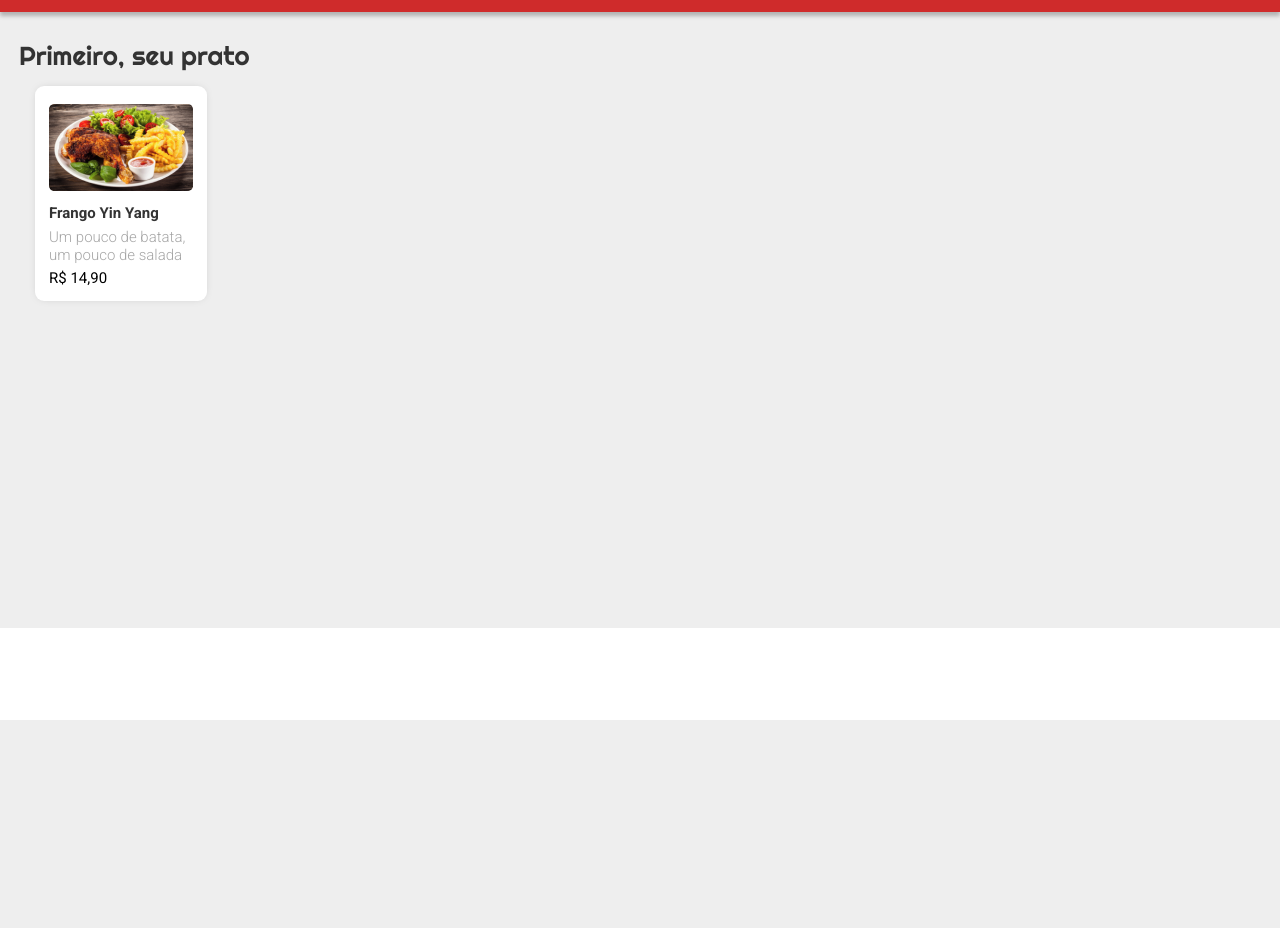
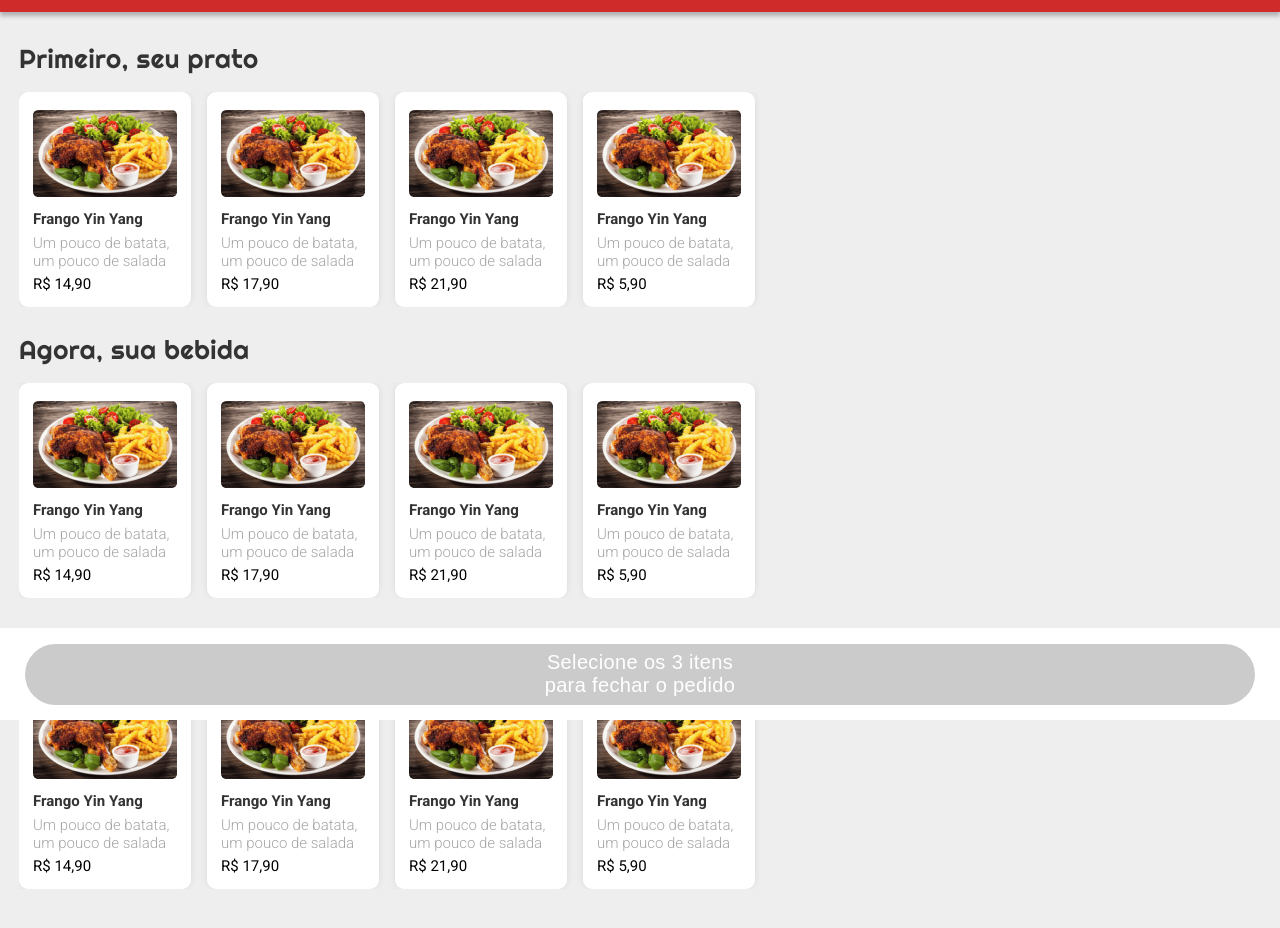
Before and after one commit to lucasfranchini/foodcamp, a plain HTML site: page Index.html in a window 1280 px wide. Shown: the part 80-1008 px from the top of the page. Before the commit the page ends 800 px from the top, so only its background shows below. Drawn offline with Linux system fonts and the light colour scheme.

Commit message:
finalização do layout, adição de produtos e botão de fechamento

```diff
--- a/Index.html
+++ b/Index.html
@@ -17,7 +17,7 @@
     </div>
     <div class="pedidos">
         <div class="principal">
-            <p>Primeiro, seu prato</p>
+            <p class="titulo">Primeiro, seu prato</p>
             <div class="itens">
                 <div class="item">
                     <img src="imagens/frango_yin_yang 1.png" alt="">
@@ -25,11 +25,87 @@
                     <p class="extras">Um pouco de batata,<br>um pouco de salada</p>
                     <p>R$ 14,90</p>
                 </div>
+                <div class="item">
+                    <img src="imagens/frango_yin_yang 1.png" alt="">
+                    <p><strong>Frango Yin Yang</strong></p>
+                    <p class="extras">Um pouco de batata,<br>um pouco de salada</p>
+                    <p>R$ 17,90</p>
+                </div>
+                <div class="item">
+                    <img src="imagens/frango_yin_yang 1.png" alt="">
+                    <p><strong>Frango Yin Yang</strong></p>
+                    <p class="extras">Um pouco de batata,<br>um pouco de salada</p>
+                    <p>R$ 21,90</p>
+                </div>
+                <div class="item">
+                    <img src="imagens/frango_yin_yang 1.png" alt="">
+                    <p><strong>Frango Yin Yang</strong></p>
+                    <p class="extras">Um pouco de batata,<br>um pouco de salada</p>
+                    <p>R$ 5,90</p>
+                </div>
             </div>
         </div>
-        <div class="bebida"></div>
-        <div class="sobremesa"></div>
+        <div class="bebida">
+            <p class="titulo">Agora, sua bebida</p>
+            <div class="itens">
+                <div class="item">
+                    <img src="imagens/frango_yin_yang 1.png" alt="">
+                    <p><strong>Frango Yin Yang</strong></p>
+                    <p class="extras">Um pouco de batata,<br>um pouco de salada</p>
+                    <p>R$ 14,90</p>
+                </div>
+                <div class="item">
+                    <img src="imagens/frango_yin_yang 1.png" alt="">
+                    <p><strong>Frango Yin Yang</strong></p>
+                    <p class="extras">Um pouco de batata,<br>um pouco de salada</p>
+                    <p>R$ 17,90</p>
+                </div>
+                <div class="item">
+                    <img src="imagens/frango_yin_yang 1.png" alt="">
+                    <p><strong>Frango Yin Yang</strong></p>
+                    <p class="extras">Um pouco de batata,<br>um pouco de salada</p>
+                    <p>R$ 21,90</p>
+                </div>
+                <div class="item">
+                    <img src="imagens/frango_yin_yang 1.png" alt="">
+                    <p><strong>Frango Yin Yang</strong></p>
+                    <p class="extras">Um pouco de batata,<br>um pouco de salada</p>
+                    <p>R$ 5,90</p>
+                </div>
+        </div>
     </div>
-    <div class="final"></div>
+    <div class="sobremesa">
+        <p class="titulo">Por fim, sua sobremesa</p>
+        <div class="itens">
+            <div class="item">
+                <img src="imagens/frango_yin_yang 1.png" alt="">
+                <p><strong>Frango Yin Yang</strong></p>
+                <p class="extras">Um pouco de batata,<br>um pouco de salada</p>
+                <p>R$ 14,90</p>
+            </div>
+            <div class="item">
+                <img src="imagens/frango_yin_yang 1.png" alt="">
+                <p><strong>Frango Yin Yang</strong></p>
+                <p class="extras">Um pouco de batata,<br>um pouco de salada</p>
+                <p>R$ 17,90</p>
+            </div>
+            <div class="item">
+                <img src="imagens/frango_yin_yang 1.png" alt="">
+                <p><strong>Frango Yin Yang</strong></p>
+                <p class="extras">Um pouco de batata,<br>um pouco de salada</p>
+                <p>R$ 21,90</p>
+            </div>
+            <div class="item">
+                <img src="imagens/frango_yin_yang 1.png" alt="">
+                <p><strong>Frango Yin Yang</strong></p>
+                <p class="extras">Um pouco de batata,<br>um pouco de salada</p>
+                <p>R$ 5,90</p>
+            </div>
+    </div>
+    </div>
+    <div class="final">
+        <button>Selecione os 3 itens <br>
+            para fechar o pedido</button>
+    </div>
 </body>
 </html>
--- a/estilos/estilos.css
+++ b/estilos/estilos.css
@@ -22,23 +22,34 @@
 }
 .principal{
     margin-top: 123px;
+    line-height: 32px;
     font-size: 26px;
     font-family: 'Righteous', cursive;
     color: #333;
 
 }
+.titulo{
+    letter-spacing: 0.018em;
+}
 .itens{
     margin-top: 17px;
     width: 100%;
+    display: flex;
+    overflow: scroll;
+    -ms-overflow-style: none;  /* Internet Explorer 10+ */
+    scrollbar-width: none;  /* Firefox */
+}
+.itens::-webkit-scrollbar {
+    display: none;
 }
 .item{
     width: 172px;
-    margin-left: 16px;
     background-color: #fff;
     border-radius: 9px;
     box-shadow: 0px 0px 10px -4px rgba(0, 0, 0, 0.25);
     font-family: 'Roboto', sans-serif;
     font-size: 15px;
+    margin-right: 16px;
     padding: 18px 14px 13px 14px;
     line-height: 19px;
 }
@@ -59,10 +70,18 @@
 }
 .bebida{
     margin-top: 27px;
+    line-height: 32px;
+    font-size: 26px;
+    font-family: 'Righteous', cursive;
+    color: #333;
 }
 .sobremesa{
     margin-top: 27px;
     margin-bottom: 108px;
+    line-height: 32px;
+    font-size: 26px;
+    font-family: 'Righteous', cursive;
+    color: #333;
 }
 .final{
     height: 92px;
@@ -71,4 +90,18 @@
     position: fixed;
     bottom: 0;
     right: 0;
+    display: flex;
+    align-items: center;
+    justify-content: center;
 }
+.final button{
+    width: calc(100% - 50px);
+    height: 61px;
+    border-radius: 50px;
+    border: hidden;
+    background-color: #cbcbcb;
+    color: #fff;
+    font-size: 20px;
+    line-height: 23px;
+    letter-spacing: 0.018em;
+}
```
